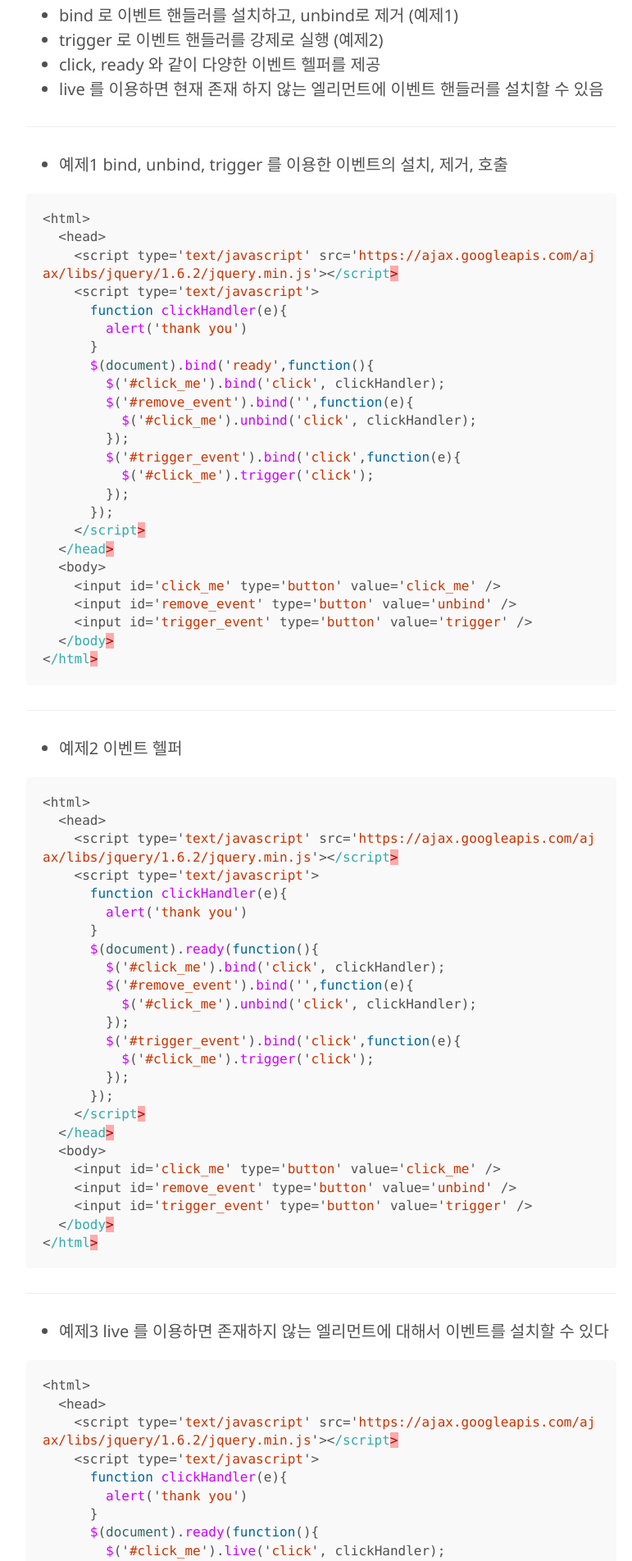
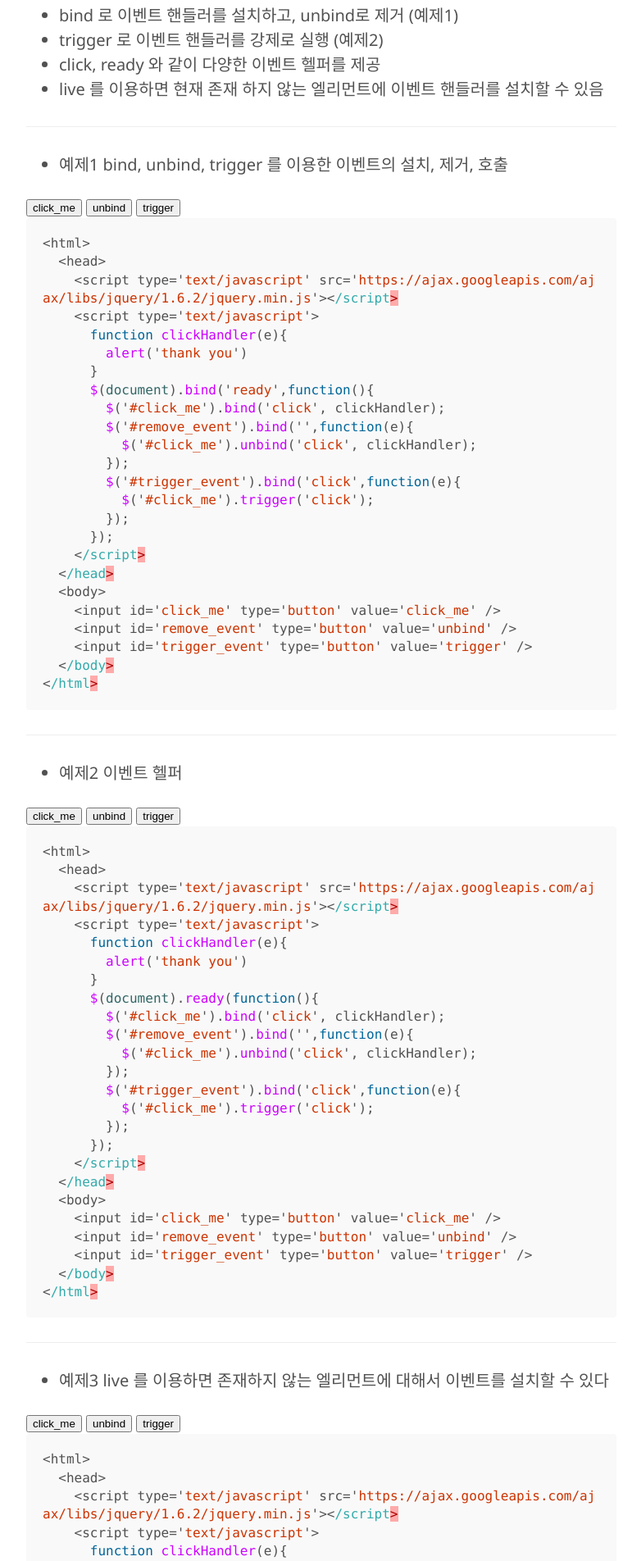
Before and after one commit to Kor-Karll/Kor-Karll.github.io, a Jekyll site: the page built from _posts/2019-07-29-JQuery-Event.md, in a window 1280 px wide. Shown: the part 544-2448 px from the top of the page at 82% size, without its empty margins (248-1019 px from the left). Built offline with Jekyll 4.4.1, drawn with Linux system fonts in a browser that asks for light colours; nearby versions of some CDN libraries; comment, search, counter and statistics services are not loaded.

Commit message:
jQuery 이벤트

````diff
--- a/_posts/2019-07-29-JQuery-Event.md
+++ b/_posts/2019-07-29-JQuery-Event.md
@@ -25,6 +25,31 @@ sitemap :
 
 <hr>
 * 예제1 bind, unbind, trigger 를 이용한 이벤트의 설치, 제거, 호출
+
+<html>
+  <head>
+    <script type='text/javascript' src='https://ajax.googleapis.com/ajax/libs/jquery/1.6.2/jquery.min.js'></script>
+    <script type='text/javascript'>
+      function clickHandler(e){
+        alert('thank you')
+      }
+      $(document).bind('ready',function(){
+        $('#click_me1').bind('click', clickHandler);
+        $('#remove_event1').bind('',function(e){
+          $('#click_me1').unbind('click', clickHandler);
+        });
+        $('#trigger_event1').bind('click',function(e){
+          $('#click_me1').trigger('click');
+        });
+      });
+    </script>
+  </head>
+  <body>
+    <input id='click_me1' type='button' value='click_me' />
+    <input id='remove_event1' type='button' value='unbind' />
+    <input id='trigger_event1' type='button' value='trigger' />
+  </body>
+</html>
 
 ```javascript
 <html>
@@ -56,6 +81,31 @@ sitemap :
 <hr>
 * 예제2 이벤트 헬퍼
 
+<html>
+  <head>
+    <script type='text/javascript' src='https://ajax.googleapis.com/ajax/libs/jquery/1.6.2/jquery.min.js'></script>
+    <script type='text/javascript'>
+      function clickHandler(e){
+        alert('thank you')
+      }
+      $(document).ready(function(){
+        $('#click_me2').bind('click', clickHandler);
+        $('#remove_event2').bind('',function(e){
+          $('#click_me2').unbind('click', clickHandler);
+        });
+        $('#trigger_event2').bind('click',function(e){
+          $('#click_me2').trigger('click');
+        });
+      });
+    </script>
+  </head>
+  <body>
+    <input id='click_me2' type='button' value='click_me' />
+    <input id='remove_event2' type='button' value='unbind' />
+    <input id='trigger_event2' type='button' value='trigger' />
+  </body>
+</html>
+
 ```javascript
 <html>
   <head>
@@ -86,6 +136,31 @@ sitemap :
 <hr>
 * 예제3 live 를 이용하면 존재하지 않는 엘리먼트에 대해서 이벤트를 설치할 수 있다
 
+<html>
+  <head>
+    <script type='text/javascript' src='https://ajax.googleapis.com/ajax/libs/jquery/1.6.2/jquery.min.js'></script>
+    <script type='text/javascript'>
+      function clickHandler(e){
+        alert('thank you')
+      }
+      $(document).ready(function(){
+        $('#click_me3').live('click', clickHandler);
+        $('#remove_event3').live('',function(e){
+          $('#click_me3').die('click', clickHandler);
+        });
+        $('#trigger_event3').live('click',function(e){
+          $('#click_me3').trigger('click');
+        });
+      });
+    </script>
+  </head>
+  <body>
+    <input id='click_me3' type='button' value='click_me' />
+    <input id='remove_event3' type='button' value='unbind' />
+    <input id='trigger_event3' type='button' value='trigger' />
+  </body>
+</html>
+
 ```javascript
 <html>
   <head>
````
